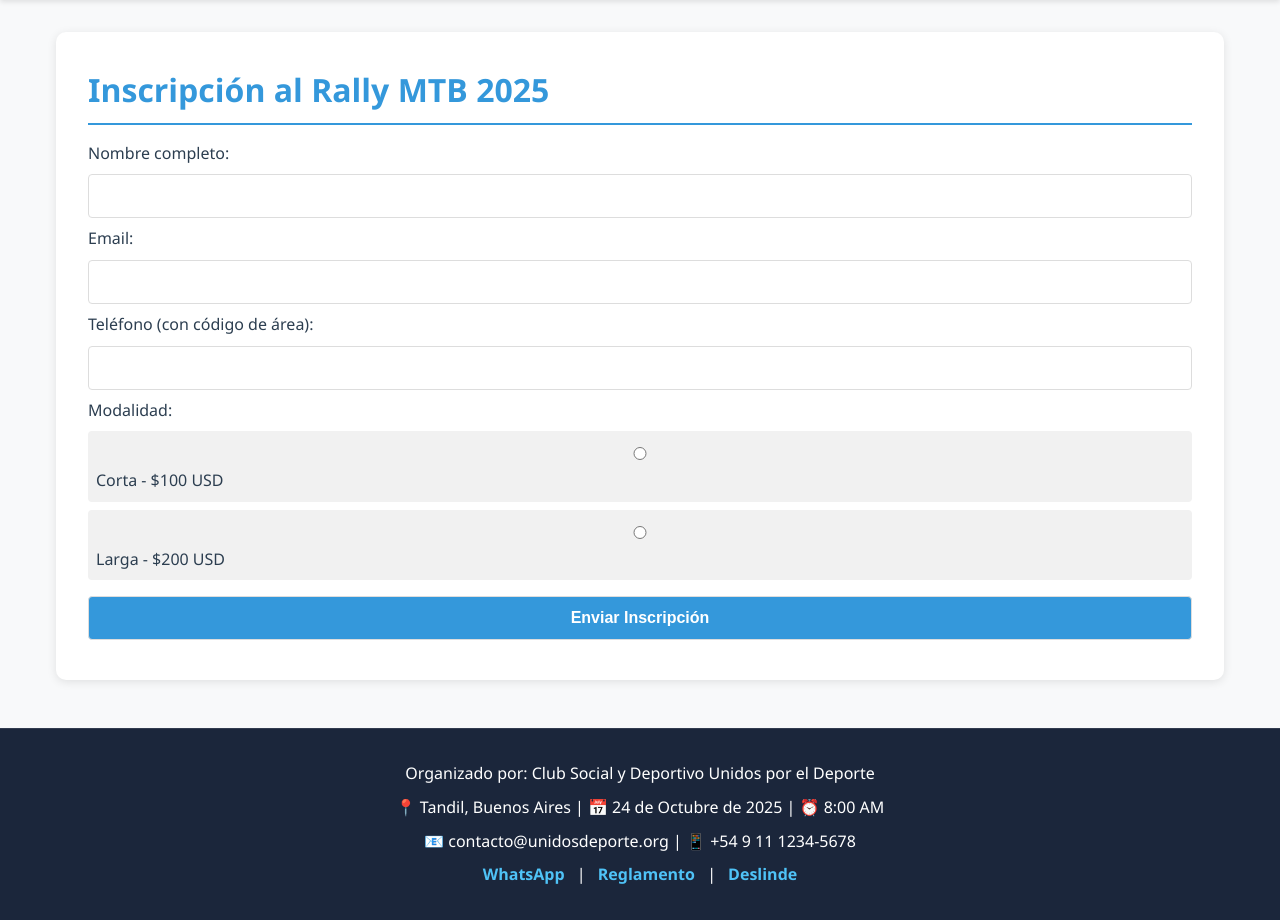
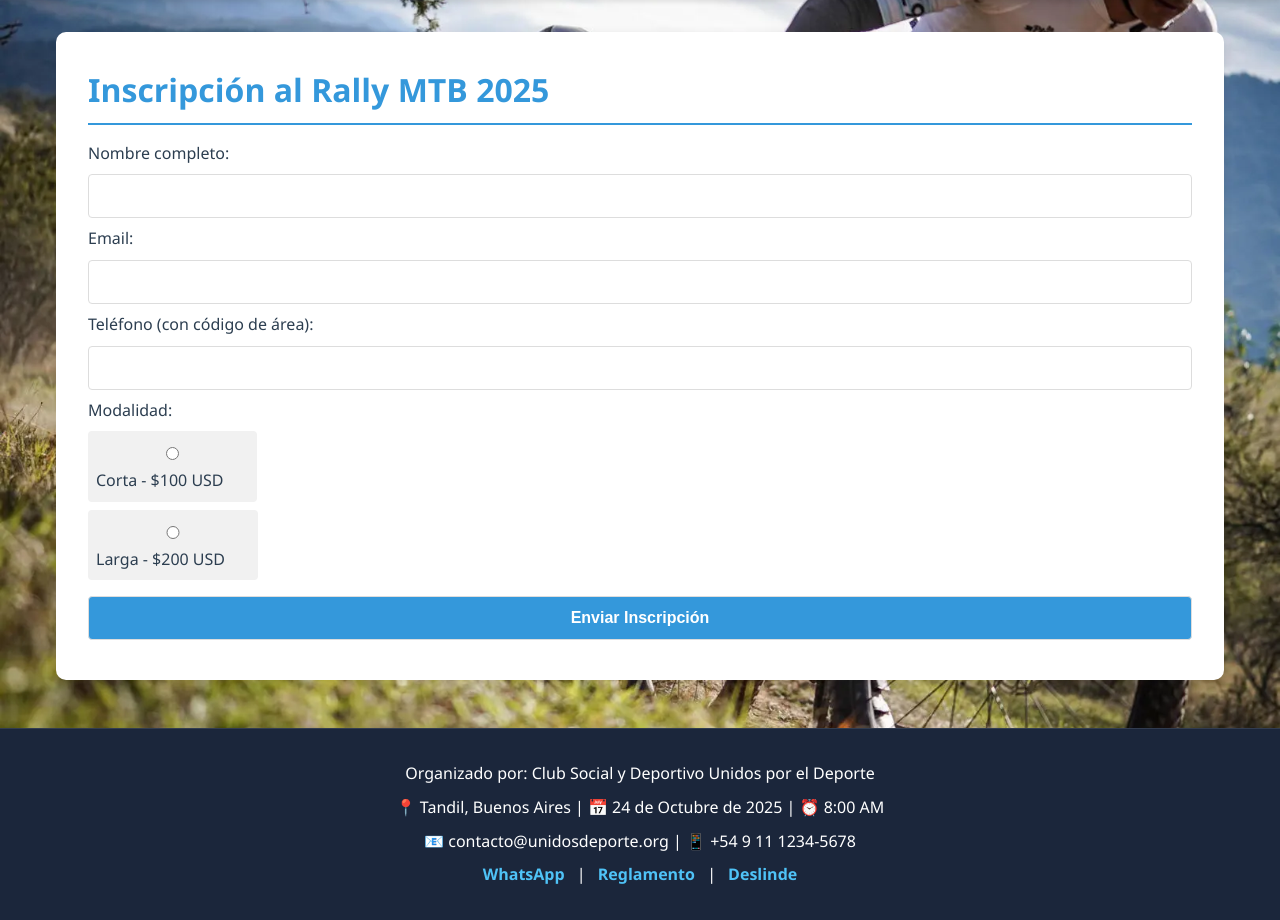
Before and after one commit to MiltonMMM/TP2-Intro-al-Desarrollo-de-Software, a Flask app: page /registration in a window 1280 px wide. Shown: the part 80-1000 px from the top of the page. Run offline with Flask 3, Linux system fonts and the light colour scheme.

Commit message:
Script para crear proyecto y nuevo fondo de sitio web

```diff
--- a/static/css/styles.css
+++ b/static/css/styles.css
@@ -15,7 +15,8 @@
 
 body {
     font-family: 'Segoe UI', Tahoma, Geneva, Verdana, sans-serif;
-    background-color: var(--color-bg);
+    background: url('../images/foto_background.jpg') no-repeat center center fixed;
+    background-size: cover;
     color: var(--color-text);
     line-height: 1.6;
 }
@@ -212,12 +213,16 @@ main {
 }
 .radio-group label {
     display: block;
+    align-items: center;
+    justify-content: flex-start;
+    gap: 0.5rem;
     margin: 0.5rem 0;
     padding: 0.5rem;
     background: #f1f1f1;
     border-radius: 4px;
     cursor: pointer;
     transition: background 0.3s;
+    width: fit-content;
 }
 .radio-group label:hover {
     background: #e0e0e0;
--- a/templates/index.html
+++ b/templates/index.html
@@ -4,7 +4,6 @@
 
 {% block content %}
 <div class="hero">
-    <img src="{{ url_for('static', filename='images/fondo_hero.jpg') }}" alt="Fondo Hero">
     <h1>{{ evento.nombre }}</h1>
     <p>{{ evento.descripcion }}</p>
     <a href="{{ url_for('registration') }}" class="btn">Inscribite ahora</a>
```
Also changed, not shown: static/images/fondo_hero.jpg (deleted), static/images/foto_background.jpg (added), 1 other file.
